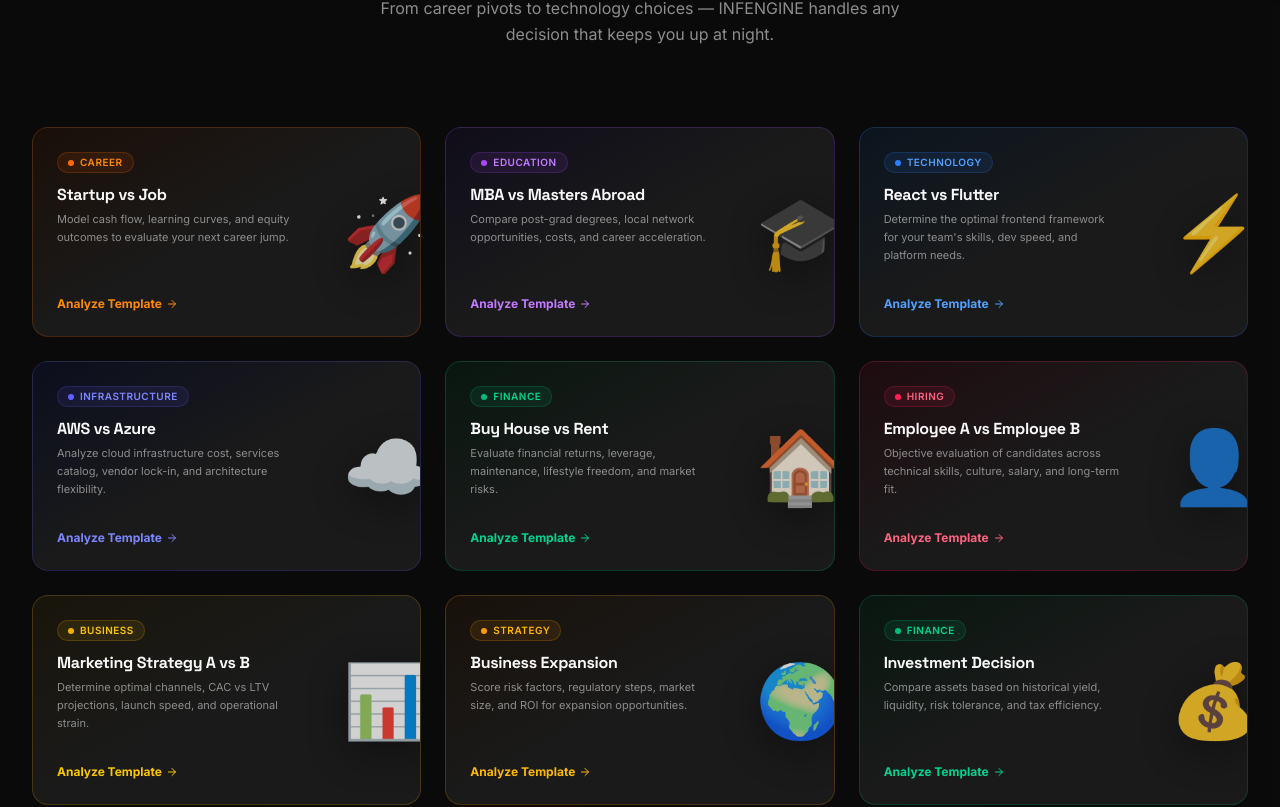
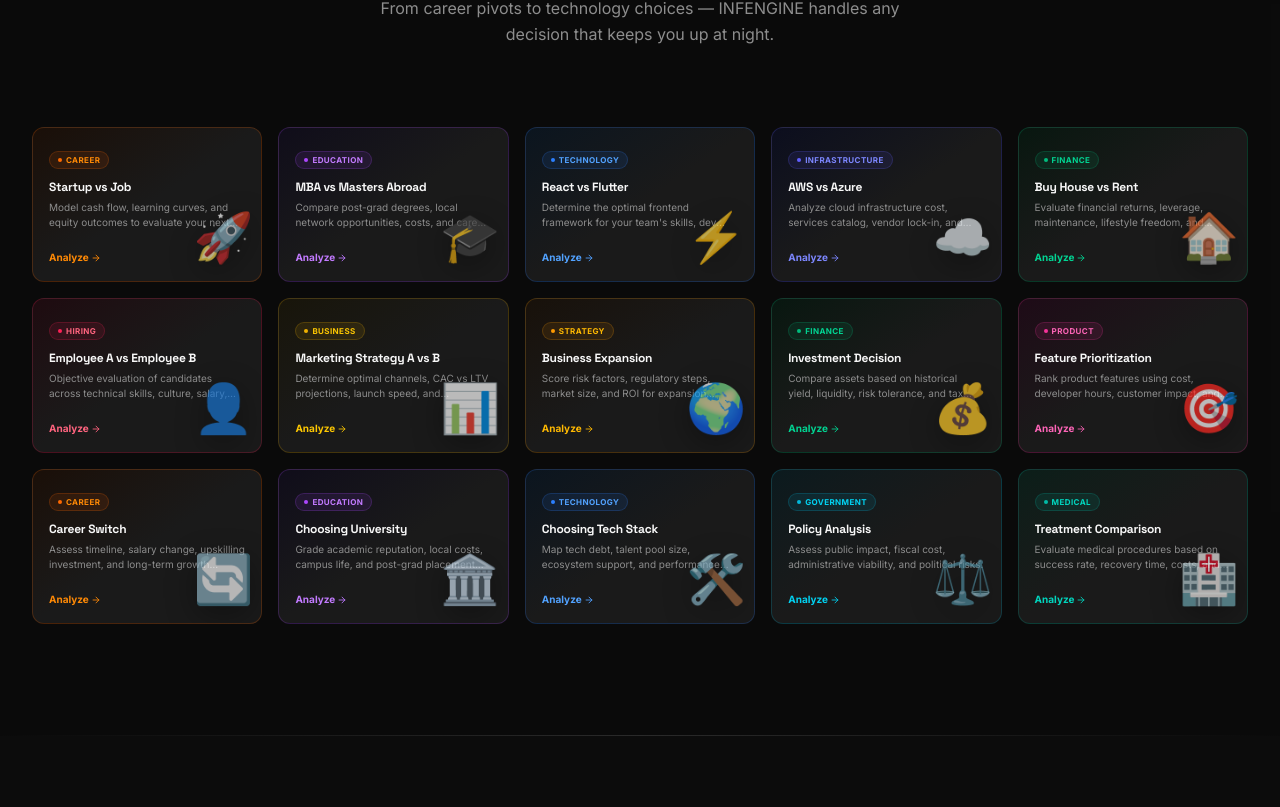
Before and after one commit to jaymore4501/INFENGINE, a Next.js app: page / in a window 1280 px wide. Shown: the part 1013-1820 px from the top of the page. Built offline with nearby package versions, Linux system fonts and the light colour scheme.

Commit message:
feat: compress use case cards height and apply category-colored mouse-following border glow in a 5-column grid

```diff
--- a/src/app/page.tsx
+++ b/src/app/page.tsx
@@ -473,6 +473,102 @@
   );
 }
 
+// ===== USE CASE GLOWING CARD COMPONENT =====
+function UseCaseCard({
+  useCase,
+  index,
+  theme,
+  onClick,
+  isInView,
+}: {
+  useCase: typeof USE_CASES[0];
+  index: number;
+  theme: { badge: string; dot: string; bg: string; link: string; glowColor: string };
+  onClick: () => void;
+  isInView: boolean;
+}) {
+  const cardRef = useRef<HTMLButtonElement>(null);
+  const [coords, setCoords] = useState({ x: 0, y: 0 });
+  const [isHovered, setIsHovered] = useState(false);
+
+  const handleMouseMove = (e: React.MouseEvent<HTMLButtonElement>) => {
+    if (!cardRef.current) return;
+    const rect = cardRef.current.getBoundingClientRect();
+    setCoords({
+      x: e.clientX - rect.left,
+      y: e.clientY - rect.top,
+    });
+  };
+
+  return (
+    <motion.button
+      ref={cardRef}
+      onMouseMove={handleMouseMove}
+      onMouseEnter={() => setIsHovered(true)}
+      onMouseLeave={() => setIsHovered(false)}
+      initial={{ opacity: 0, y: 15 }}
+      animate={isInView ? { opacity: 1, y: 0 } : {}}
+      transition={{ duration: 0.35, delay: index * 0.02 }}
+      onClick={onClick}
+      className={`group relative rounded-xl border p-4 text-left transition-all duration-300 card-hover flex flex-col justify-between h-[155px] overflow-hidden ${theme.bg}`}
+      style={{ transform: 'translate3d(0,0,0)' }}
+    >
+      {/* Background radial glow */}
+      {isHovered && (
+        <div
+          className="pointer-events-none absolute -inset-px rounded-xl opacity-100 transition-opacity duration-300 z-0"
+          style={{
+            background: `radial-gradient(150px circle at ${coords.x}px ${coords.y}px, ${theme.glowColor.replace('0.45', '0.06')}, transparent 80%)`,
+          }}
+        />
+      )}
+
+      {/* Cursor-following border glow */}
+      {isHovered && (
+        <div
+          className="pointer-events-none absolute -inset-px rounded-xl opacity-100 transition-opacity duration-300 z-10"
+          style={{
+            background: `radial-gradient(100px circle at ${coords.x}px ${coords.y}px, ${theme.glowColor}, transparent 80%)`,
+            maskImage: 'linear-gradient(black, black) content-box, linear-gradient(black, black)',
+            maskComposite: 'exclude',
+            WebkitMaskComposite: 'xor',
+            padding: '1px',
+          }}
+        />
+      )}
+
+      {/* Content wrapper */}
+      <div className="relative z-20 flex flex-col justify-between h-full w-full">
+        <div>
+          {/* Badge */}
+          <div className={`inline-flex items-center gap-1 rounded-full border px-2 py-0.5 text-[8px] font-bold w-fit uppercase tracking-wider mb-2.5 ${theme.badge}`}>
+            <span className={`h-1 w-1 rounded-full ${theme.dot}`} />
+            {useCase.category}
+          </div>
+
+          {/* Header & Copy */}
+          <h3 className="font-heading text-xs font-bold text-text-primary mb-1 tracking-tight leading-snug group-hover:text-primary transition-colors line-clamp-1">
+            {useCase.title}
+          </h3>
+          <p className="text-[10px] text-text-muted leading-normal line-clamp-2">
+            {useCase.description}
+          </p>
+        </div>
+
+        {/* CTA Link */}
+        <span className={`inline-flex items-center gap-0.5 text-[10px] font-bold transition-all ${theme.link}`}>
+          Analyze <ArrowRight className="h-2.5 w-2.5 group-hover:translate-x-0.5 transition-transform" />
+        </span>
+
+        {/* Oversized Floating Right 3D Icon Graphic */}
+        <div className="absolute -right-2 bottom-1 text-5xl select-none pointer-events-none transition-all duration-500 scale-100 group-hover:scale-110 group-hover:-rotate-12 group-hover:-translate-x-1.5 z-0 opacity-70 filter drop-shadow-[0_8px_16px_rgba(0,0,0,0.5)]">
+          {useCase.icon}
+        </div>
+      </div>
+    </motion.button>
+  );
+}
+
 // ===== USE CASES SECTION =====
 function UseCasesSection() {
   const ref = useRef(null);
@@ -482,73 +578,84 @@
   // Category thematic variables mapped to our premium dark palette
   const categoryThemes: Record<
     string,
-    { badge: string; dot: string; bg: string; link: string }
+    { badge: string; dot: string; bg: string; link: string; glowColor: string }
   > = {
     Career: {
       badge: 'bg-orange-500/10 border-orange-500/20 text-orange-400',
       dot: 'bg-orange-500',
       bg: 'bg-gradient-to-br from-[#1A0F08] via-card to-card border-orange-500/20 hover:border-orange-500/40',
       link: 'text-orange-400 group-hover:text-orange-300',
+      glowColor: 'rgba(255, 106, 42, 0.45)',
     },
     Education: {
       badge: 'bg-purple-500/10 border-purple-500/20 text-purple-400',
       dot: 'bg-purple-500',
       bg: 'bg-gradient-to-br from-[#100D1A] via-card to-card border-purple-500/20 hover:border-purple-500/40',
       link: 'text-purple-400 group-hover:text-purple-300',
+      glowColor: 'rgba(168, 85, 247, 0.45)',
     },
     Technology: {
       badge: 'bg-blue-500/10 border-blue-500/20 text-blue-400',
       dot: 'bg-blue-500',
       bg: 'bg-gradient-to-br from-[#0B151F] via-card to-card border-blue-500/20 hover:border-blue-500/40',
       link: 'text-blue-400 group-hover:text-blue-300',
+      glowColor: 'rgba(59, 130, 246, 0.45)',
     },
     Infrastructure: {
       badge: 'bg-indigo-500/10 border-indigo-500/20 text-indigo-400',
       dot: 'bg-indigo-500',
       bg: 'bg-gradient-to-br from-[#0C0E1E] via-card to-card border-indigo-500/20 hover:border-indigo-500/40',
       link: 'text-indigo-400 group-hover:text-indigo-300',
+      glowColor: 'rgba(99, 102, 241, 0.45)',
     },
     Finance: {
       badge: 'bg-emerald-500/10 border-emerald-500/20 text-emerald-400',
       dot: 'bg-emerald-500',
       bg: 'bg-gradient-to-br from-[#081710] via-card to-card border-emerald-500/20 hover:border-emerald-500/40',
       link: 'text-emerald-400 group-hover:text-emerald-300',
+      glowColor: 'rgba(16, 185, 129, 0.45)',
     },
     Hiring: {
       badge: 'bg-rose-500/10 border-rose-500/20 text-rose-400',
       dot: 'bg-rose-500',
       bg: 'bg-gradient-to-br from-[#1E0B10] via-card to-card border-rose-500/20 hover:border-rose-500/40',
       link: 'text-rose-400 group-hover:text-rose-300',
+      glowColor: 'rgba(244, 63, 94, 0.45)',
     },
     Business: {
       badge: 'bg-yellow-500/10 border-yellow-500/20 text-yellow-400',
       dot: 'bg-yellow-500',
       bg: 'bg-gradient-to-br from-[#18150A] via-card to-card border-yellow-500/20 hover:border-yellow-500/40',
       link: 'text-yellow-400 group-hover:text-yellow-300',
+      glowColor: 'rgba(234, 179, 8, 0.45)',
     },
     Strategy: {
       badge: 'bg-amber-500/10 border-amber-500/20 text-amber-400',
       dot: 'bg-amber-500',
       bg: 'bg-gradient-to-br from-[#18110A] via-card to-card border-amber-500/20 hover:border-amber-500/40',
       link: 'text-amber-400 group-hover:text-amber-300',
+      glowColor: 'rgba(245, 158, 11, 0.45)',
     },
     Product: {
       badge: 'bg-pink-500/10 border-pink-500/20 text-pink-400',
       dot: 'bg-pink-500',
       bg: 'bg-gradient-to-br from-[#1E0B17] via-card to-card border-pink-500/20 hover:border-pink-500/40',
       link: 'text-pink-400 group-hover:text-pink-300',
+      glowColor: 'rgba(236, 72, 153, 0.45)',
     },
     Medical: {
       badge: 'bg-teal-500/10 border-teal-500/20 text-teal-400',
       dot: 'bg-teal-500',
       bg: 'bg-gradient-to-br from-[#0B1E19] via-card to-card border-teal-500/20 hover:border-teal-500/40',
       link: 'text-teal-400 group-hover:text-teal-300',
+      glowColor: 'rgba(20, 184, 166, 0.45)',
     },
     Government: {
       badge: 'bg-cyan-500/10 border-cyan-500/20 text-cyan-400',
       dot: 'bg-cyan-500',
       bg: 'bg-gradient-to-br from-[#0B1A1E] via-card to-card border-cyan-500/20 hover:border-cyan-500/40',
       link: 'text-cyan-400 group-hover:text-cyan-300',
+      glowColor: 'rgba(6, 182, 212, 0.45)',
     },
   };
 
@@ -574,50 +681,22 @@
           </p>
         </motion.div>
 
-        {/* 3-column layout matching premium visual guides */}
-        <div className="grid grid-cols-1 md:grid-cols-2 lg:grid-cols-3 gap-6">
+        {/* 5-column grid layout for desktop (5x3 for 15 elements) */}
+        <div className="grid grid-cols-2 md:grid-cols-3 lg:grid-cols-5 gap-4">
           {USE_CASES.map((useCase, i) => {
             const theme = categoryThemes[useCase.category] || categoryThemes.Career;
             return (
-              <motion.button
+              <UseCaseCard
                 key={useCase.title}
-                initial={{ opacity: 0, y: 20 }}
-                animate={isInView ? { opacity: 1, y: 0 } : {}}
-                transition={{ duration: 0.4, delay: i * 0.05 }}
+                useCase={useCase}
+                index={i}
+                theme={theme}
                 onClick={() => {
                   setDecisionInput(`Should I choose ${useCase.title.replace(' vs ', ' or ')}?`);
                   window.scrollTo({ top: 0, behavior: 'smooth' });
                 }}
-                className={`group relative rounded-2xl border p-6 text-left transition-all duration-300 card-hover flex flex-col justify-between h-[210px] overflow-hidden ${theme.bg}`}
-              >
-                {/* Badge */}
-                <div className={`inline-flex items-center gap-1.5 rounded-full border px-2.5 py-0.5 text-[10px] font-semibold w-fit uppercase tracking-wider mb-3 ${theme.badge}`}>
-                  <span className={`h-1.5 w-1.5 rounded-full ${theme.dot}`} />
-                  {useCase.category}
-                </div>
-
-                {/* Text Content */}
-                <div className="max-w-[70%] z-10 flex-1 flex flex-col justify-between">
-                  <div>
-                    <h3 className="font-heading text-base font-bold text-text-primary mb-1.5 tracking-tight leading-tight group-hover:text-primary transition-colors">
-                      {useCase.title}
-                    </h3>
-                    <p className="text-[11px] text-text-muted leading-relaxed line-clamp-3 mb-4">
-                      {useCase.description}
-                    </p>
-                  </div>
-
-                  {/* CTA Text */}
-                  <span className={`inline-flex items-center gap-1 text-xs font-bold transition-all ${theme.link}`}>
-                    Analyze Template <ArrowRight className="h-3 w-3 group-hover:translate-x-1 transition-transform" />
-                  </span>
-                </div>
-
-                {/* Oversized Floating Right 3D Icon Graphic */}
-                <div className="absolute -right-3 top-1/2 -translate-y-1/2 text-7xl select-none pointer-events-none transition-all duration-500 scale-100 group-hover:scale-110 group-hover:-rotate-12 group-hover:-translate-x-2 z-0 opacity-80 filter drop-shadow-[0_10px_20px_rgba(0,0,0,0.5)]">
-                  {useCase.icon}
-                </div>
-              </motion.button>
+                isInView={isInView}
+              />
             );
           })}
         </div>
```
